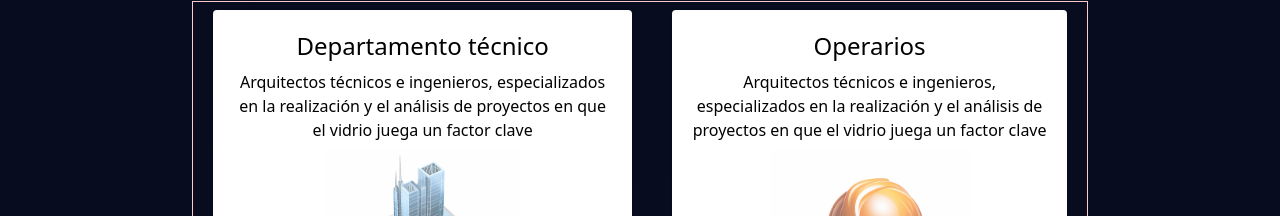
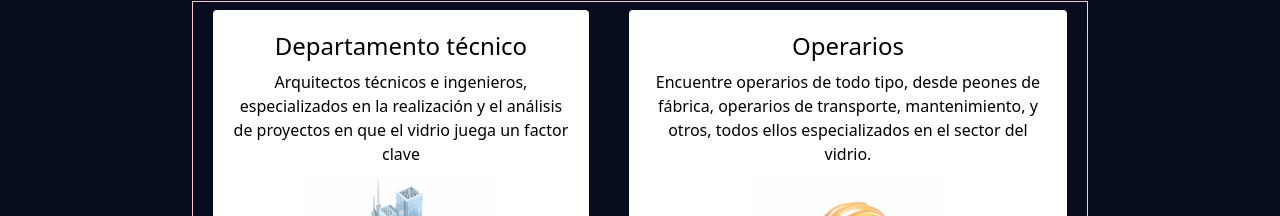
Before and after one commit to frankgimeno3/vidrioku, a Next.js app: page / in a window 1280 px wide. Shown: the part 1167-1383 px from the top of the page. Built offline with nearby package versions, Linux system fonts and the light colour scheme.

Commit message:
completo el hero

```diff
--- a/src/app/components/prelogged/Cuadrados.tsx
+++ b/src/app/components/prelogged/Cuadrados.tsx
@@ -40,7 +40,7 @@ const Cuadrados: React.FC = ({ }) => {
             Operarios
           </h3>
           <p className="mb-2">
-            Arquitectos técnicos e ingenieros, especializados en la realización y el análisis de proyectos en que el vidrio juega un factor clave
+            Encuentre operarios de todo tipo, desde peones de fábrica, operarios de transporte, mantenimiento, y otros, todos ellos especializados en el sector del vidrio.
           </p>
           <Image src="/icons/operarios.png" alt="Logo3" width={200} height={200}  className='opacity-60 mx-auto hover:opacity-100'/>
 
--- a/src/app/components/prelogged/Hero.tsx
+++ b/src/app/components/prelogged/Hero.tsx
@@ -14,7 +14,7 @@ const Hero: React.FC = ({ }) => {
   return (
      <div className="relative w-full  h-screen">
       <video
-        className="  absolute top-0 left-0 object-cover h-screen w-screen bg-red-400 overflow-hidden"
+        className="  absolute top-0 left-0 object-cover h-screen w-screen bg-sky-900 overflow-hidden"
         src={videoUrl}
         autoPlay
         loop
```
